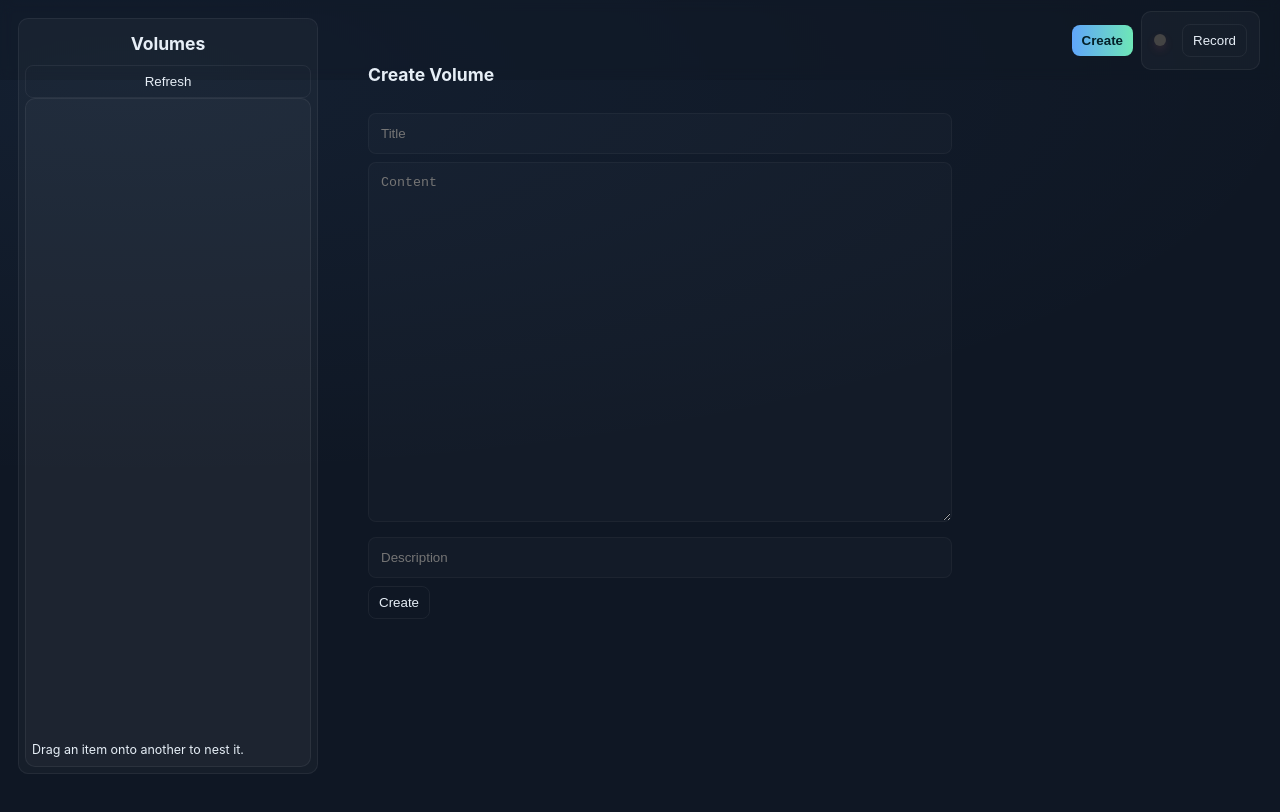
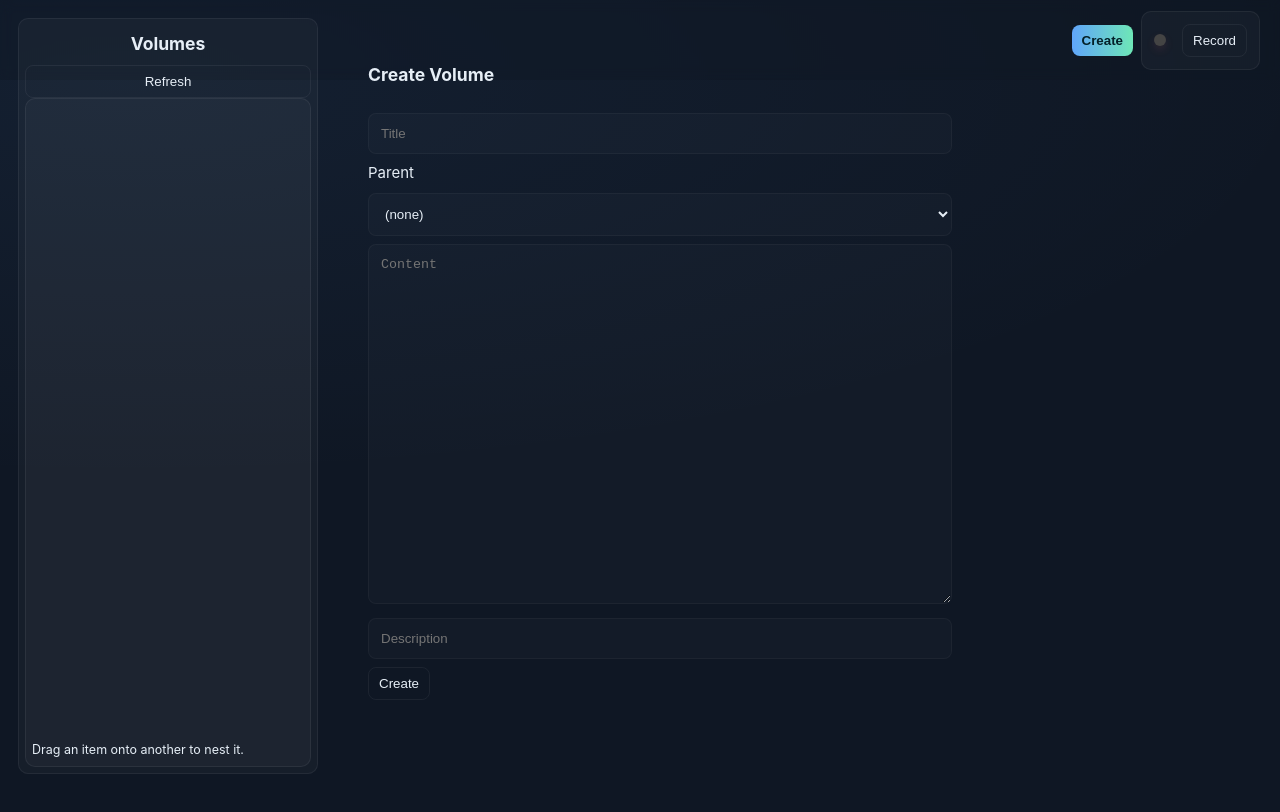
Before and after one commit to LlanAiu/COMP590_S26_Final, a React (Vite) app: page / in a window 1280 px wide. Both pictures are taken after a click on the button "Create". Shown: the top 812 px of the page. Built offline with nearby package versions, Linux system fonts and the light colour scheme.

Commit message:
[feature] create takes volume parent

```diff
--- a/src/components/volumes/volume-editor.tsx
+++ b/src/components/volumes/volume-editor.tsx
@@ -1,5 +1,5 @@
 import { useState, useEffect } from "react";
-import type { CreateVolumeRequest, Volume } from "../../lib/volumes/types";
+import type { CreateVolumeRequest, Volume, VolumeIndexEntryFull } from "../../lib/volumes/types";
 import * as commands from "../../lib/commands";
 import "./volumes.css";
 
@@ -13,6 +13,58 @@ export default function VolumeEditor({
     const [title, setTitle] = useState("");
     const [content, setContent] = useState("");
     const [description, setDescription] = useState("");
+    const [parent, setParent] = useState<string | null>(null);
+    const [allVolumes, setAllVolumes] = useState<VolumeIndexEntryFull[]>([]);
+
+    function buildTree(list: VolumeIndexEntryFull[]): VolumeIndexEntryFull[] {
+        // return as flat list in depth-first order, with same items (we'll render indentation separately)
+        const map = new Map<string, (VolumeIndexEntryFull & { children: string[] })>();
+        const roots: (VolumeIndexEntryFull & { children: string[] })[] = [];
+        for (const it of list) map.set(it.id, { ...it, children: [] });
+        for (const it of list) {
+            const node = map.get(it.id)!;
+            if (it.parent) {
+                const p = map.get(it.parent);
+                if (p) p.children.push(it.id);
+                else roots.push(node);
+            } else {
+                roots.push(node);
+            }
+        }
+        const out: VolumeIndexEntryFull[] = [];
+        function walk(n: (VolumeIndexEntryFull & { children: string[] }), depth = 0) {
+            out.push({ ...n, /* parent preserved */ });
+            for (const cid of n.children) {
+                const c = map.get(cid)!;
+                walk(c, depth + 1);
+            }
+        }
+        for (const r of roots) walk(r, 0);
+        return out;
+    }
+
+    function collectDescendants(list: VolumeIndexEntryFull[], rootId: string): Set<string> {
+        const map = new Map<string, string[]>();
+        for (const it of list) {
+            if (!map.has(it.parent ?? "")) map.set(it.parent ?? "", []);
+            if (it.parent) {
+                map.get(it.parent)!.push(it.id);
+            }
+        }
+        const out = new Set<string>();
+        const stack = [rootId];
+        while (stack.length) {
+            const cur = stack.pop()!;
+            const children = map.get(cur) || [];
+            for (const c of children) {
+                if (!out.has(c)) {
+                    out.add(c);
+                    stack.push(c);
+                }
+            }
+        }
+        return out;
+    }
 
     useEffect(() => {
         if (!volumeId) return;
@@ -24,6 +76,7 @@ export default function VolumeEditor({
                 setTitle(v.meta.title);
                 setContent(v.content);
                 setDescription(v.meta.description || "");
+                setParent(v.meta.parent ?? null);
             } catch (e) {
                 console.error(e);
             }
@@ -31,9 +84,30 @@ export default function VolumeEditor({
         return () => { mounted = false; };
     }, [volumeId]);
 
+    useEffect(() => {
+        let mounted = true;
+        (async () => {
+            try {
+                const list = await commands.listVolumes();
+                if (!mounted) return;
+                setAllVolumes(list || []);
+            } catch (e) {
+                console.error("failed to load volumes for parent select", e);
+            }
+        })();
+        return () => { mounted = false; };
+    }, []);
+
     async function handleCreate() {
         const req: CreateVolumeRequest = { title, content, description, tags: [] };
         const v = await commands.createVolume(req);
+        if (parent) {
+            try {
+                await commands.nestVolume(parent, v.meta.id);
+            } catch (err) {
+                console.error("failed to set parent on create", err);
+            }
+        }
         onSaved?.(v);
     }
 
@@ -41,6 +115,19 @@ export default function VolumeEditor({
         if (!volumeId) return;
         const req: CreateVolumeRequest = { title, content, description, tags: [] };
         const v = await commands.editVolume(volumeId, req);
+        // adjust parent if changed
+        try {
+            const currentParent = v.meta.parent ?? null;
+            if (parent && parent !== currentParent) {
+                // make selected parent the parent of this volume
+                await commands.nestVolume(parent, v.meta.id);
+            } else if (!parent && currentParent) {
+                // remove parent
+                await commands.flattenVolume(v.meta.id);
+            }
+        } catch (err) {
+            console.error("failed to adjust parent on save", err);
+        }
         onSaved?.(v);
     }
 
@@ -48,6 +135,17 @@ export default function VolumeEditor({
         <div className="volume-editor">
             <h3>{volumeId ? "Edit Volume" : "Create Volume"}</h3>
             <input className="input" placeholder="Title" value={title} onChange={(e) => setTitle(e.target.value)} />
+            <label style={{ display: 'block', marginTop: 8 }}>Parent</label>
+            <select className="input" value={parent ?? ""} onChange={(e) => setParent(e.target.value || null)}>
+                <option value="">(none)</option>
+                {(() => {
+                    const flat = buildTree(allVolumes);
+                    const descendants = volumeId ? collectDescendants(allVolumes, volumeId) : new Set<string>();
+                    return flat.map((it) => (
+                        <option key={it.id} value={it.id} disabled={it.id === volumeId || descendants.has(it.id)}>{it.title}</option>
+                    ));
+                })()}
+            </select>
             <textarea className="textarea" placeholder="Content" value={content} onChange={(e) => setContent(e.target.value)} rows={16} />
             <input className="input" placeholder="Description" value={description} onChange={(e) => setDescription(e.target.value)} />
             <div className="actions">
```
